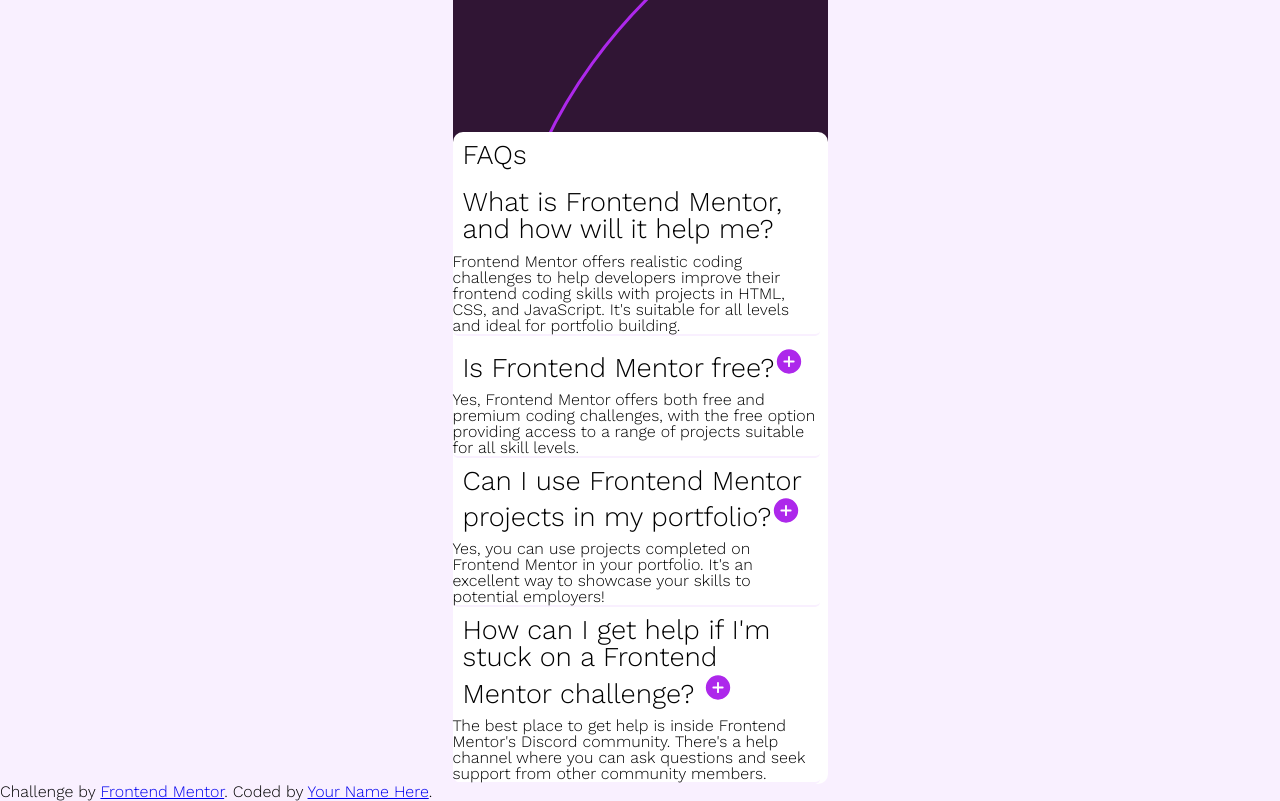
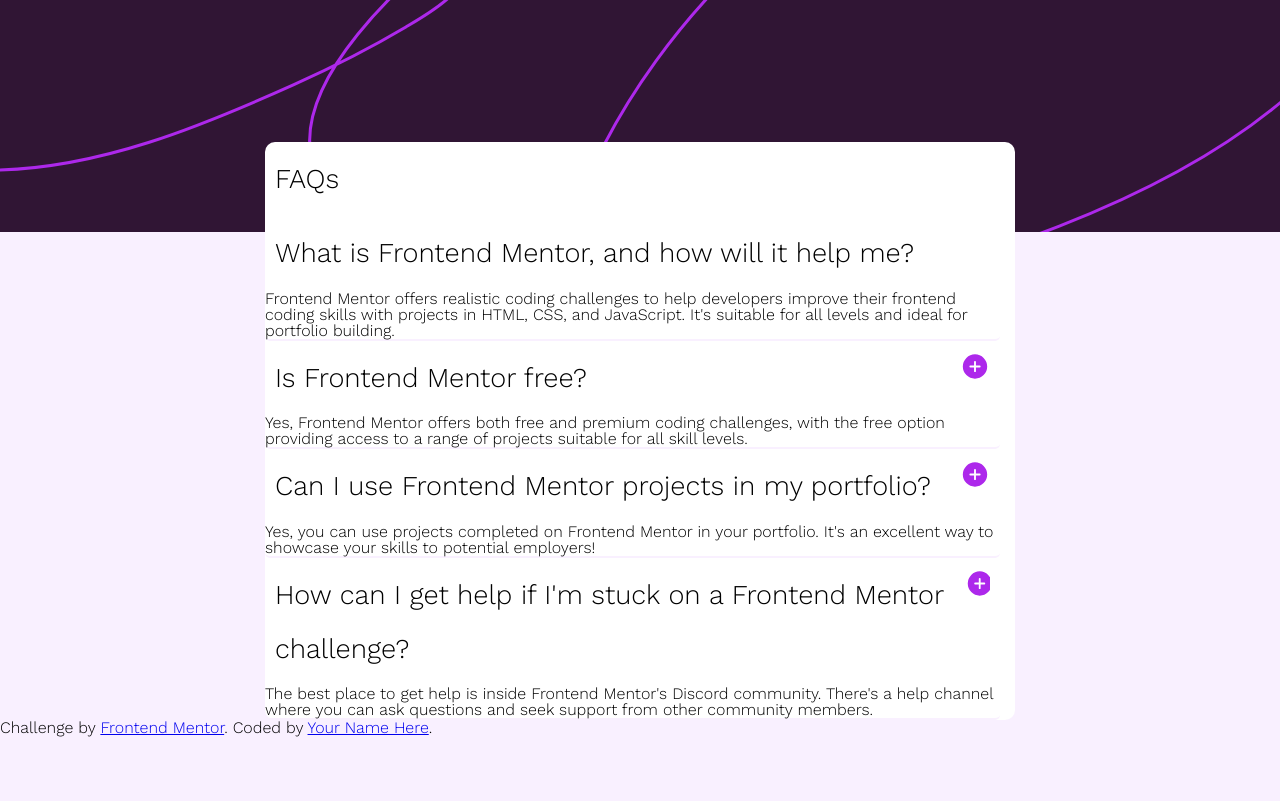
Before and after one commit to mahassan/01-JS-Accordion, a plain HTML site: page index.html in a window 1280 px wide. Drawn offline with nearby package versions, Linux system fonts and the light colour scheme.

Commit message:
update to font weight and application of it

```diff
--- a/css/style.css
+++ b/css/style.css
@@ -1,6 +1,6 @@
 @import url(../css/variable.css);
 @import url(../css/media.css);
-@import url('https://fonts.googleapis.com/css2?family=Work+Sans:ital,wght@0,300;1,300&display=swap');
+@import url('https://fonts.googleapis.com/css2?family=Work+Sans:ital,wght@0,300,500;1,300&display=swap');
 body{
   font-family: "Work Sans", sans-serif;
   font-optical-sizing: auto;
@@ -19,6 +19,7 @@ header.head{
   width: 100%;
   min-height: 232px;
   max-width: 375px;
+  margin-bottom: 10px;
 }
 main{
   background: var(--White);
@@ -33,8 +34,11 @@ main h3,
 main h4,
 main h5{
   font-size: 1.7rem;
-  font-weight: 400;
+  font-weight: 500;
   padding:10px;
+  display: flex;
+  justify-content: space-between;
+  line-height: 2;;
 }
 main h2,
 main h3,
@@ -62,3 +66,13 @@ section{
 .hidden{
   display: none;
 }
+@media (min-width: 375px) {
+    header.head{
+        background:url('../assets/images/background-pattern-desktop.svg');
+        max-width:1440px ;
+        max-height: 32px;
+    }
+    main{
+        max-width: 750px;
+    }
+}
```
